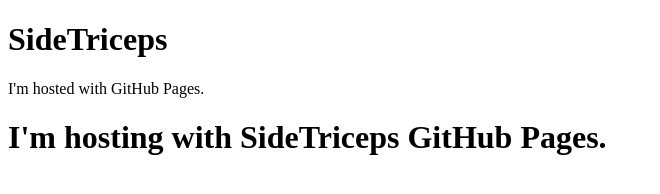
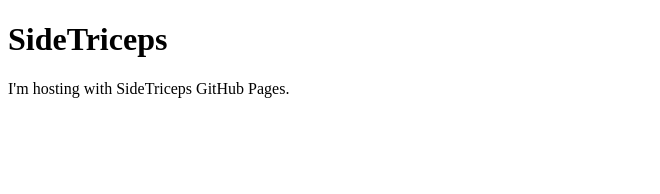
Before and after one commit to SideTriceps/sidetriceps.github.io, a plain HTML site: page index.html in a window 1280 px wide. Shown: the whole page, without its empty margins (0-660 px from the left). Drawn offline with Linux system fonts and the light colour scheme.

Commit message:
Update index.html

```diff
--- a/index.html
+++ b/index.html
@@ -2,7 +2,6 @@
 <html>
 <body>
 <h1>SideTriceps</h1>
-<p>I'm hosted with GitHub Pages.</p>
-<h1>I'm hosting with SideTriceps GitHub Pages.</h1>
+<p>I'm hosting with SideTriceps GitHub Pages.</p>
 </body>
 </html>
```
